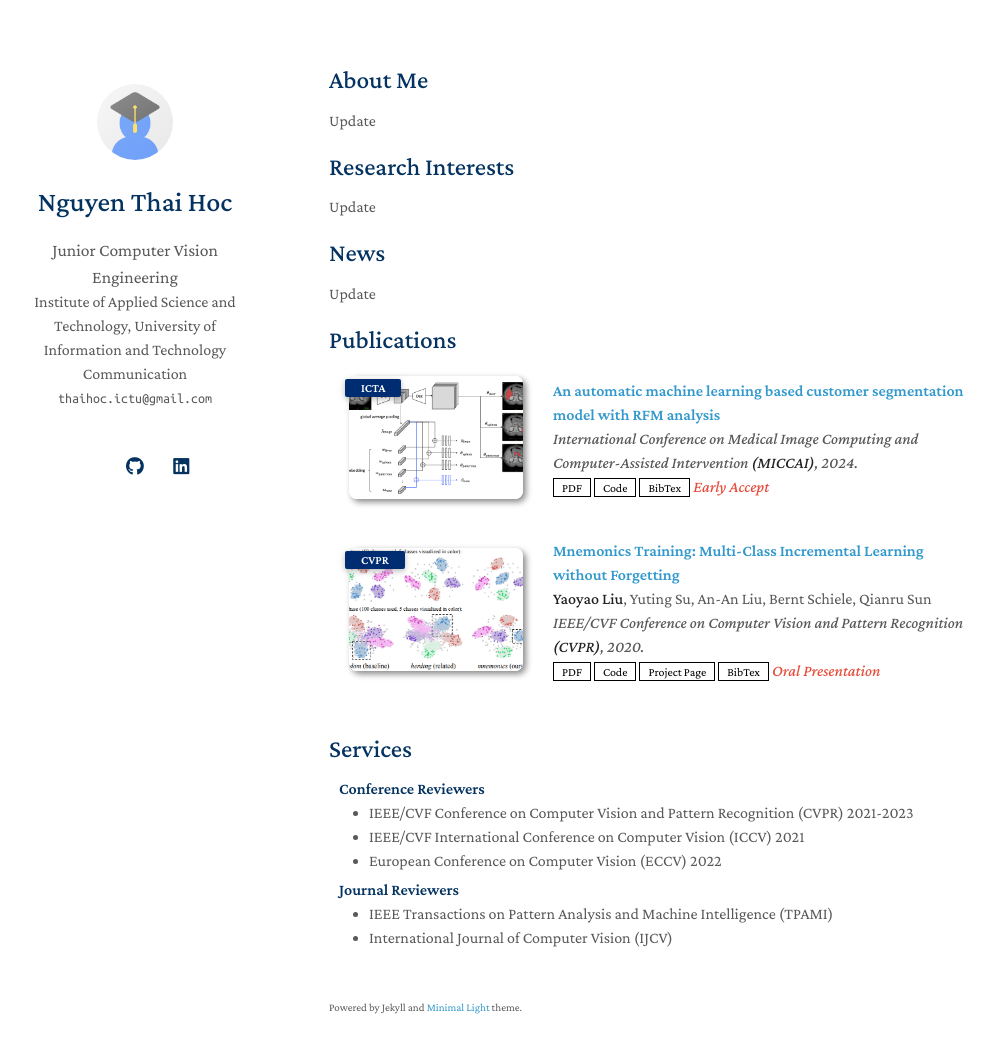
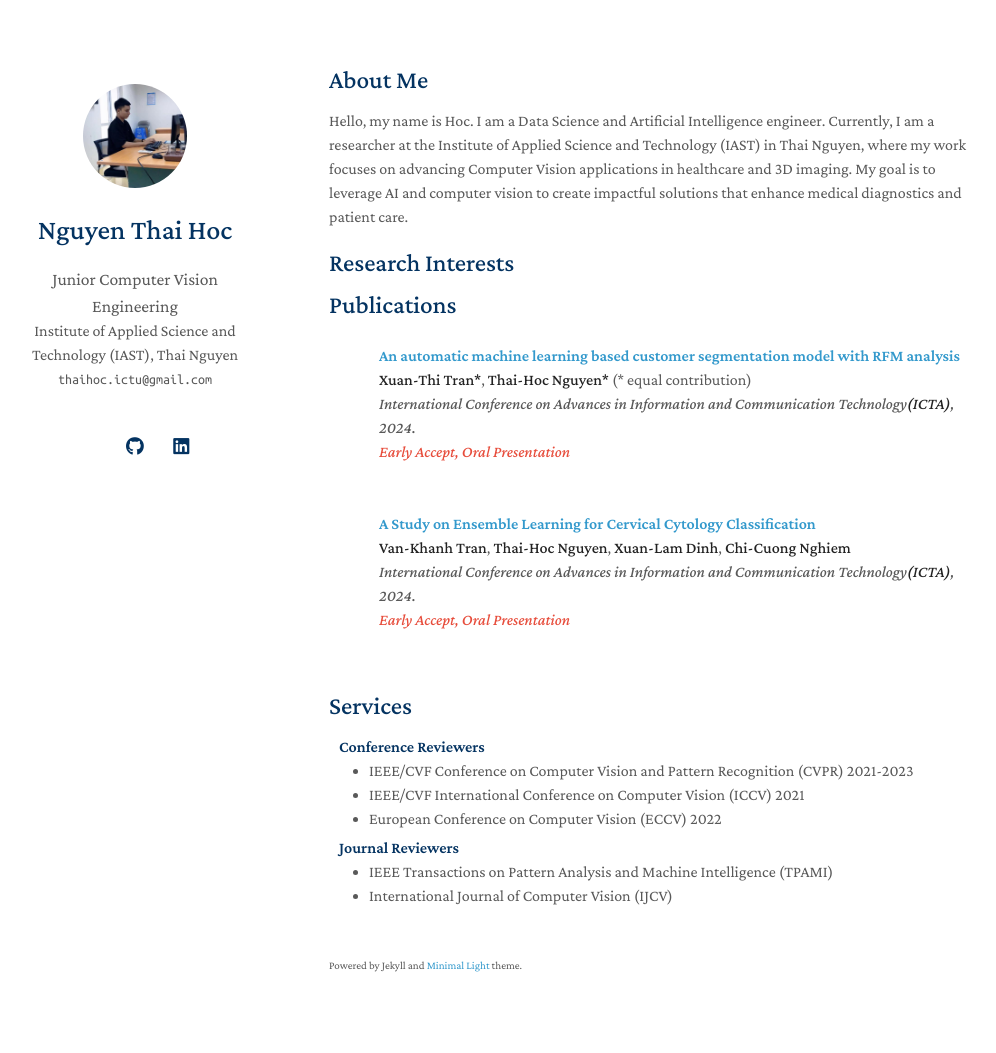
Before and after one commit to nthaihoc/about-me, a Jekyll site: the page built from index.md, in a window 1280 px wide and 1088 px high. Shown: the top 1053 px of the window, without its empty margins (141-1137 px from the left). Built offline with Jekyll 4.4.1, drawn with Linux system fonts in a browser that asks for light colours; a style sheet for code colours, icons or effects is not loaded; our own code applies the rules of GitHub Pages for plain Markdown files.

Commit message:
update course

```diff
--- a/_config.yml
+++ b/_config.yml
@@ -1,7 +1,7 @@
 # Basic Information
 title: Nguyen Thai Hoc
 position: Junior Computer Vision Engineering
-affiliation: Institute of Applied Science and Technology, University of Information and Technology Communication
+affiliation: Institute of Applied Science and Technology (IAST), Thai Nguyen
 email: thaihoc.ictu@gmail.com
 
 # Search Engine Optimization (SEO)
@@ -20,9 +20,9 @@ twitter: https://twitter.com/
 
 # Images (e.g., your profile picture and your website's favicon)
 # "favicon" and "favicon_dark" are used for the light and dark modes, respectively.
-avatar: ./assets/img/avatar.png
-favicon: ./assets/img/favicon.png
-favicon_dark: ./assets/img/favicon-dark.png
+avatar: ./assets/img/avatar.jpeg
+favicon:
+favicon_dark:
 
 # Footnote
 # You may use the option to disable the footnote, "Powered by Jekyll and Minimal Light theme."
--- a/_data/publications.yml
+++ b/_data/publications.yml
@@ -1,21 +1,21 @@
 main:
-  - title: An automatic machine learning based customer segmentation model with RFM analysis
-    author: <strong>Xuan-Thi Tran*</strong>, <strong>Thai-Hoc Nguyen*</strong> (* equal contribution)
+  - title: "An automatic machine learning based customer segmentation model with RFM analysis"
+    authors: <strong>Xuan-Thi Tran*</strong>, <strong>Thai-Hoc Nguyen*</strong> (* equal contribution)
     conference_short: ICTA
-    conference: International Conference on Medical Image Computing and Computer-Assisted Intervention <strong>(MICCAI)</strong>, 2024.
-    pdf: https://arxiv.org/pdf/2306.00988.pdf
-    code: https://github.com/MrGiovanni/ContinualLearning
-    bibtex: https://bib.yliu.me/MICCAI23.txt
-    image: ./assets/img/teaser_example_2.png
-    notes: Early Accept
+    conference: International Conference on Advances in Information and Communication Technology<strong>(ICTA)</strong>, 2024.
+    pdf:
+    code:
+    bibtex:
+    image:
+    notes: Early Accept, Oral Presentation
 
-  - title: "Mnemonics Training: Multi-Class Incremental Learning without Forgetting"
-    authors: <strong>Yaoyao Liu</strong>, Yuting Su, An-An Liu, Bernt Schiele, Qianru Sun
-    conference_short: CVPR
-    conference: IEEE/CVF Conference on Computer Vision and Pattern Recognition <strong>(CVPR)</strong>, 2020.
-    pdf: https://arxiv.org/pdf/2002.10211.pdf
-    code: https://github.com/yaoyao-liu/class-incremental-learning/tree/main/mnemonics-training
-    page: https://class-il.mpi-inf.mpg.de/mnemonics/
-    bibtex: https://class-il.mpi-inf.mpg.de/mnemonics/
-    notes: Oral Presentation
-    image: ./assets/img/teaser_example.png
+  - title: "A Study on Ensemble Learning for Cervical Cytology Classification"
+    authors: <strong>Van-Khanh Tran</strong>, <strong>Thai-Hoc Nguyen</strong>, <strong>Xuan-Lam Dinh</strong>, <strong>Chi-Cuong Nghiem</strong>
+    conference_short: ICTA
+    conference: International Conference on Advances in Information and Communication Technology<strong>(ICTA)</strong>, 2024.
+    pdf:
+    code:
+    page:
+    bibtex:
+    image:
+    notes: Early Accept, Oral Presentation
--- a/index.md
+++ b/index.md
@@ -4,15 +4,10 @@ layout: homepage
 
 ## About Me
 
-Update
+Hello, my name is Hoc. I am a Data Science and Artificial Intelligence engineer. Currently, I am a researcher at the Institute of Applied Science and Technology (IAST) in Thai Nguyen, where my work focuses on advancing Computer Vision applications in healthcare and 3D imaging. My goal is to leverage AI and computer vision to create impactful solutions that enhance medical diagnostics and patient care.
 
 ## Research Interests
 
-Update
-
-## News
-
-Update
 
 {% include_relative _includes/publications.md %}
 
```
Also changed, not shown: assets/img/avatar.jpeg (added), assets/img/avatar.png (deleted), assets/img/favicon-dark.png (deleted), assets/img/favicon.png (deleted), assets/img/teaser_example.png (deleted), assets/img/teaser_example_2.png (deleted).
